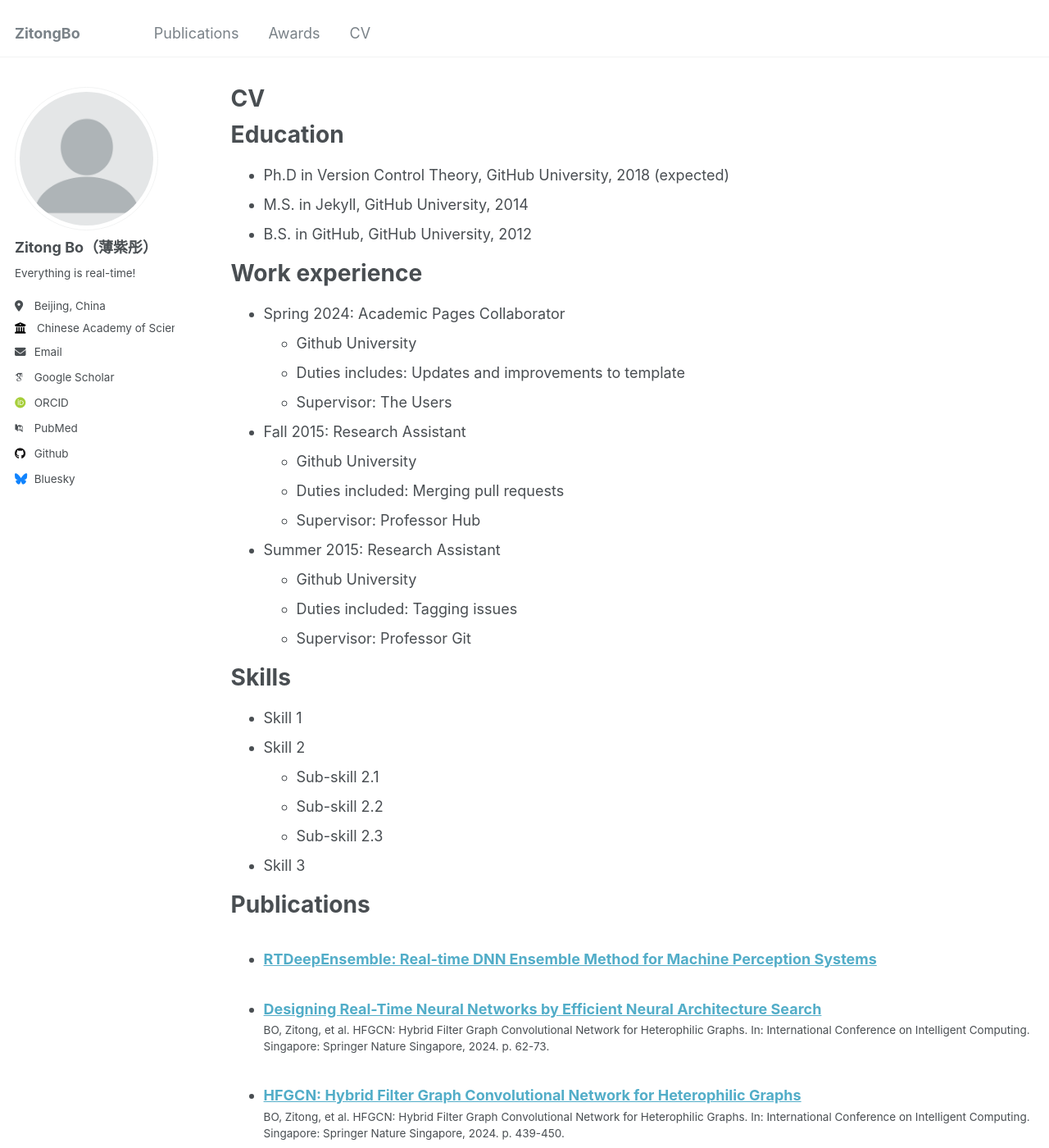
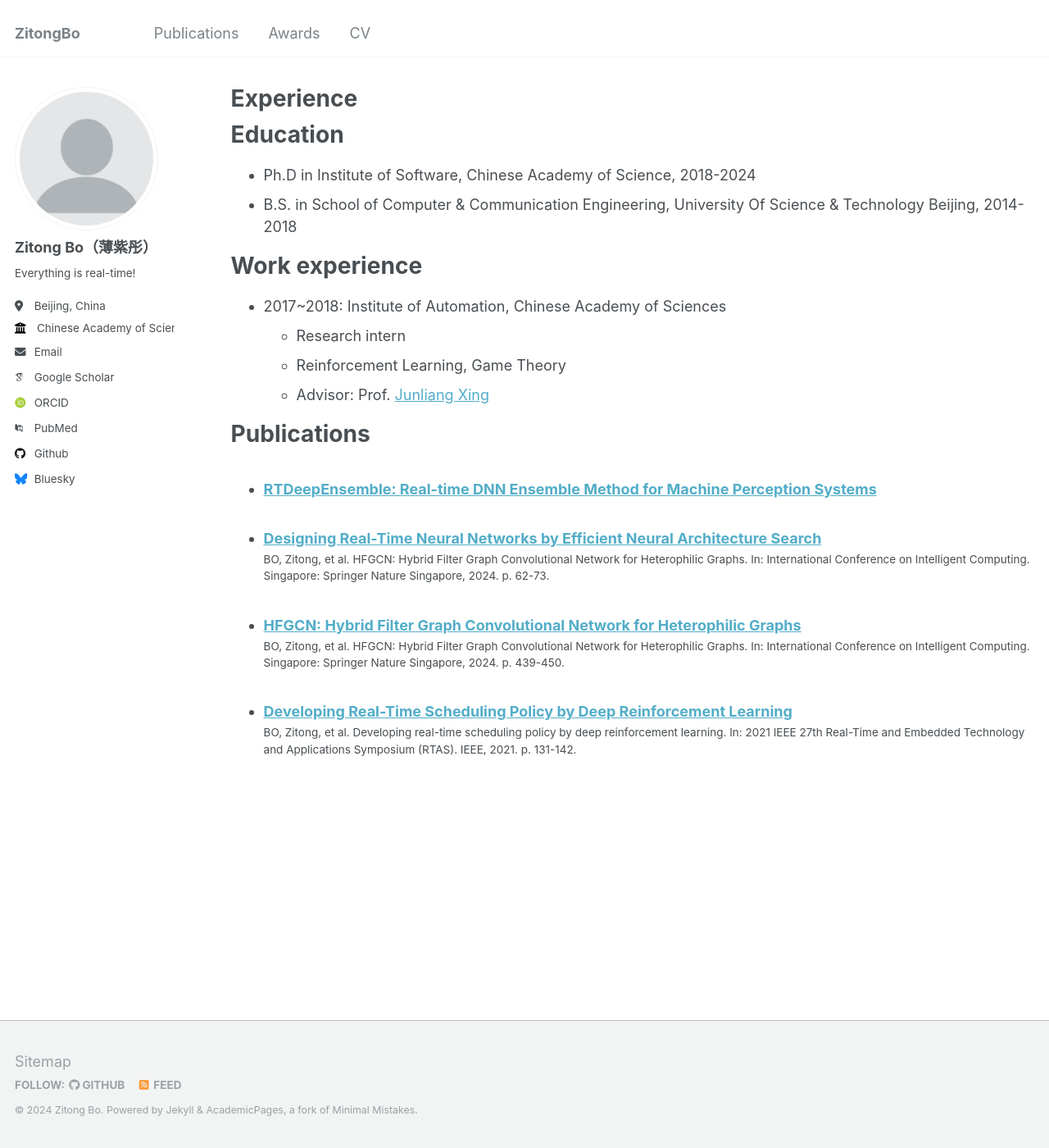
Before and after one commit to ZitongBo/ZitongBo.github.io, a Jekyll site: the page built from _pages/cv.md, in a window 1280 px wide and 1400 px high. Shown: the whole window at 82% size. Built offline with Jekyll 4.4.1, drawn with Linux system fonts in a browser that asks for light colours; some web fonts are replaced; some of the changed text lies outside the part shown.

Commit message:
Update cv.md

```diff
--- a/_pages/cv.md
+++ b/_pages/cv.md
@@ -1,6 +1,6 @@
 ---
 layout: archive
-title: "CV"
+title: "Experience"
 permalink: /cv/
 author_profile: true
 redirect_from:
@@ -11,54 +11,18 @@ redirect_from:
 
 Education
 ======
-* Ph.D in Version Control Theory, GitHub University, 2018 (expected)
-* M.S. in Jekyll, GitHub University, 2014
-* B.S. in GitHub, GitHub University, 2012
+* Ph.D in Institute of Software, Chinese Academy of Science, 2018-2024
+* B.S. in School of Computer & Communication Engineering, University Of Science & Technology Beijing, 2014-2018
 
 Work experience
 ======
-* Spring 2024: Academic Pages Collaborator
-  * Github University
-  * Duties includes: Updates and improvements to template
-  * Supervisor: The Users
-
-* Fall 2015: Research Assistant
-  * Github University
-  * Duties included: Merging pull requests
-  * Supervisor: Professor Hub
-
-* Summer 2015: Research Assistant
-  * Github University
-  * Duties included: Tagging issues
-  * Supervisor: Professor Git
-
-Skills
-======
-* Skill 1
-* Skill 2
-  * Sub-skill 2.1
-  * Sub-skill 2.2
-  * Sub-skill 2.3
-* Skill 3
+* 2017~2018: Institute of Automation, Chinese Academy of Sciences
+  * Research intern
+  * Reinforcement Learning, Game Theory
+  * Advisor: Prof. [Junliang Xing](https://pi.cs.tsinghua.edu.cn/lab/people/jlxing/en/)
 
 Publications
 ======
   <ul>{% for post in site.publications reversed %}
     {% include archive-single-cv.html %}
   {% endfor %}</ul>
-
-Talks
-======
-  <ul>{% for post in site.talks reversed %}
-    {% include archive-single-talk-cv.html  %}
-  {% endfor %}</ul>
-
-Teaching
-======
-  <ul>{% for post in site.teaching reversed %}
-    {% include archive-single-cv.html %}
-  {% endfor %}</ul>
-
-Service and leadership
-======
-* Currently signed in to 43 different slack teams
```
